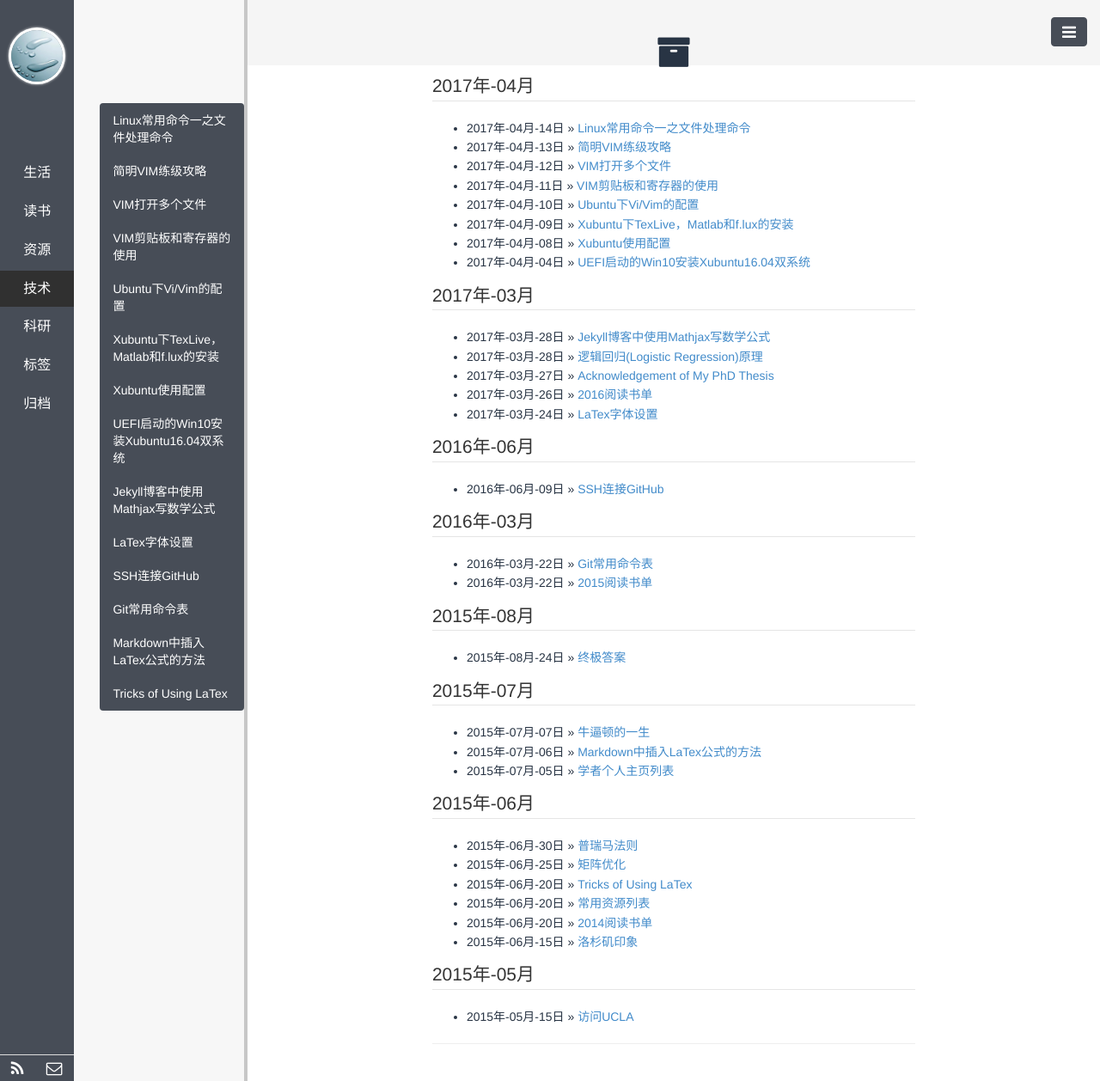
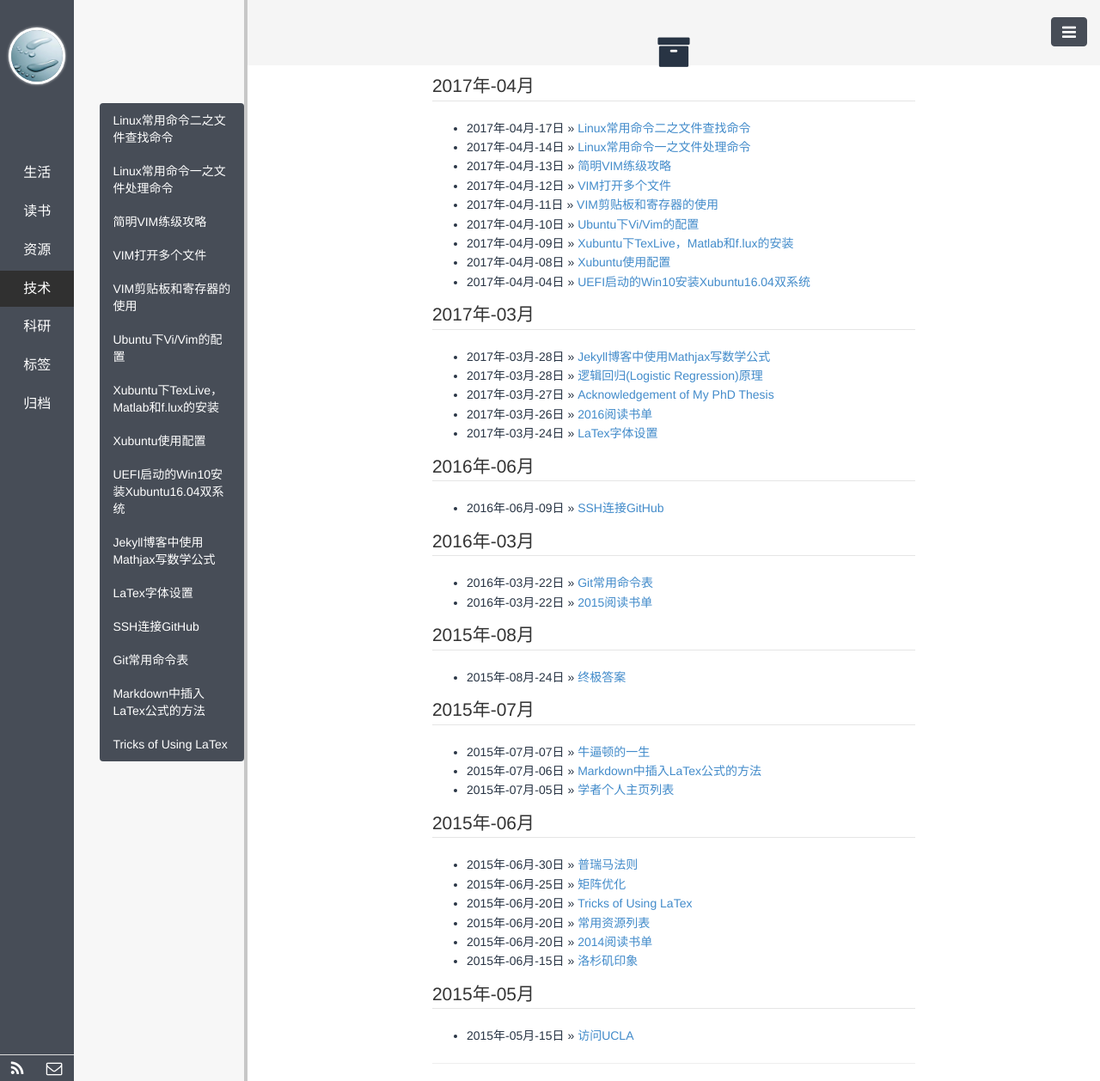
Before and after one commit to polyHong/polyHong.github.io, a Jekyll site: the page built from pages/archive.html, in a window 1280 px wide. Shown: the whole page at 86% size. Built offline with Jekyll 4.4.1, drawn with Linux system fonts in a browser that asks for light colours; Markdown is read by kramdown in place of the engine named in the settings; comment, search, counter and statistics services are not loaded; some of the changed lines change nothing that is shown.

Commit message:
update linux command list2

```diff
--- /dev/null
+++ b/_posts/tech/2017-04-17-linux-command-list2.md
@@ -0,0 +1,120 @@
+---
+layout: post
+title: Linux常用命令二之文件查找命令
+category: 技术
+tags: Linux
+keywords: Ubuntu, Linux
+description:
+---
+
+
+本文对Linux常用命令做一个总结，方便日后查阅。
+
+<h4><strong>(1) which命令</strong></h4>
+<p>
+我们经常在linux要查找某个文件，但不知道放在哪里了，可以使用下
+面的一些命令来搜索:
+<ul>
+<li>&nbsp; &nbsp; &nbsp; &nbsp;which&nbsp;&nbsp;查看可执行文件的位置</li>
+<li>&nbsp; &nbsp; &nbsp; &nbsp;whereis&nbsp;查看文件的位置</li>
+<li>&nbsp; &nbsp; &nbsp; &nbsp;locate&nbsp;&nbsp;&nbsp;配合数据库查看文件位置</li>
+<li>&nbsp; &nbsp; &nbsp; &nbsp;find&nbsp;&nbsp;&nbsp;实际搜寻硬盘查询文件名称</li>
+</ul>
+which命令的作用是，在PATH变量指定的路径中，搜索某个系统命令的位置，并且返回第一
+个搜索结果。也就是说，使用which命令，就可以看到某个系统命令是否存在，以及执行的到底是哪一个位置的命令。
+</p>
+
+<ol>
+<li><strong>命令格式：</strong></li>
+which&nbsp;可执行文件名称
+<li><strong>命令功能：</strong></li>
+which指令会在PATH变量指定的路径中，搜索某个系统命令的位置，并且返回第一个搜索结果
+<li><strong>常用参数：</strong></li>
+<ul>
+<li>-n&nbsp;指定文件名长度，指定的长度必须大于或等于所有文件中最长的文件名</li>
+<li>-p&nbsp;与-n参数相同，但此处的包括了文件的路径</li>
+<li>-w&nbsp;指定输出时栏位的宽度</li>
+<li>-V&nbsp;显示版本信息</li>
+</ul>
+</ol>
+
+<h4><strong>(2) whereis命令</strong></h4>
+<p>
+whereis命令只能用于程序名的搜索，而且只搜索二进制文件（参数-b）、man说明文件（参数-m）和源代码文件（参数-s）。如果省略参数，则返回所有信息。
+</p>
+<p>
+和find相比，whereis查找的速度非常快，这是因为linux系统会将&nbsp;系统内的所有文件都记录在一个数据库文件中，当使用whereis和下面即将介绍的locate时，会从数据库中查找数据，而不是像find命令那样，通&nbsp;过遍历硬盘来查找，效率自然会很高。
+</p>
+<p>
+但是该数据库文件并不是实时更新，默认情况下时一星期更新一次，因此，我们在用whereis和locate&nbsp;查找文件时，有时会找到已经被删除的数据，或者刚刚建立文件，却无法查找到，原因就是因为数据库文件没有被更新。
+</p>
+
+<ol>
+<li><strong>命令格式：</strong></li>
+whereis&nbsp;[-bmsu]&nbsp;[BMS 目录名 -f]文件名
+<li><strong>命令功能：</strong></li>
+whereis命令是定位可执行文件、源代码文件、帮助文件在文件系统中的位置。这些文件的属性应属于原始代码，二进制文件，或是帮助文件。whereis&nbsp;程序还具有搜索源代码、指定备用搜索路径和搜索不寻常项的能力。
+<li><strong>常用参数：</strong></li>
+<ul>
+<li>-b&nbsp;定位可执行文件</li>
+<li>-m&nbsp;定位帮助文件</li>
+<li>-s&nbsp;定位源代码文件</li>
+<li>-u&nbsp;搜索默认路径下除可执行文件、源代码文件、帮助文件以外的其它文件</li>
+<li>-B&nbsp;指定搜索可执行文件的路径</li>
+<li>-M&nbsp;指定搜索帮助文件的路径</li>
+<li>-S&nbsp;指定搜索源代码文件的路径</li>
+</ul>
+</ol>
+
+<h4><strong>(3) locate命令</strong></h4>
+<p>
+locate&nbsp;让使用者可以很快速的搜寻档案系统内是否有指定的档案。其方法是先建立一个包括系统内所有档案名称及路径的数据库，之后当寻找时就只需查询这个数据库，而不必实际深入档案系统之中了。在一般的&nbsp;distribution&nbsp;之中，数据库的建立都被放在&nbsp;contab&nbsp;中自动执行。
+</p>
+
+<ol>
+<li><strong>命令格式：</strong></li>
+locate&nbsp;[选择参数]&nbsp;[样式]
+<li><strong>命令功能：</strong></li>
+<p>
+locate命令可以在搜寻数据库时快速找到档案，数据库由updatedb程序来更新，updatedb是由cron&nbsp;daemon周期性建立的，locate命令在搜寻数据库时比由整个由硬盘资料来搜寻资料来得快，但较差劲的是locate所找到的档案若是最近才建立或&nbsp;刚更名的，可能会找不到，在内定值中，updatedb每天会跑一次，可以由修改crontab来更新设定值。(etc/crontab)
+</p>
+<p>
+locate指定用在搜寻符合条件的档案，它会去储存档案与目录名称的数据库内，寻找合乎范本样式条件的档案或目录录，可以使用特殊字元（如”*”&nbsp;或”?”等）来指定范本样式，如指定范本为kcpa*ner,&nbsp;locate会找出所有起始字串为kcpa且结尾为ner的档案或目录，如名称为kcpartner若目录录名称为kcpa_ner则会列出该目录下包括&nbsp;子目录在内的所有档案。
+</p>
+<p>
+locate指令和find找寻档案的功能类似，但locate是透过update程序将硬盘中的所有档案和目录资料先建立一个索引数据库，在&nbsp;执行loacte时直接找该索引，查询速度会较快，索引数据库一般是由操作系统管理，但也可以直接下达update强迫系统立即修改索引数据库。
+</p>
+<li><strong>常用参数：</strong></li>
+<ul>
+<li>-e&nbsp;将排除在寻找的范围之外。</li>
+<li>-l&nbsp;如果 是 1．则启动安全模式。在安全模式下，使用者不会看到权限无法看到	的档案。这会始速度减慢，因为 locate 必须至实际的档案系统中取得档案的权限资料。</li>
+<li>-f&nbsp;将特定的档案系统排除在外，例如我们没有到理要把 proc 档案系统中的档案放在资料库中。</li>
+<li>-q&nbsp;安静模式，不会显示任何错误讯息。</li>
+<li>-n&nbsp;至多显示n个输出。</li>
+<li>-r&nbsp;使用正规运算式做寻找的条件。</li>
+<li>-o&nbsp;指定资料库存的名称。</li>
+<li>-d&nbsp;指定资料库的路径</li>
+<li>-h&nbsp;显示辅助讯息</li>
+<li>-V&nbsp;显示程式的版本讯息</li>
+</ul>
+</ol>
+
+
+<h4><strong>(4) find命令概览</strong></h4>
+<p>
+Linux下find命令在目录结构中搜索文件，并执行指定的操作。Linux下find命令提供了相当多的查找条件，功能很强大。由于find具有强大的功能，所以它的选项也很多，其中大部分选项都值得我们花时间来了解一下。即使系统中含有网络文件系统( NFS)，find命令在该文件系统中同样有效，只你具有相应的权限。 在运行一个非常消耗资源的find命令时，很多人都倾向于把它放在后台执行，因为遍历一个大的文件系统可能会花费很长的时间(这里是指30G字节以上的文件系统)。
+</p>
+
+<ol>
+<li><strong>命令格式：</strong></li>
+find&nbsp;pathname&nbsp;-options &nbsp;[-print -exec -ok ...]
+<li><strong>命令功能：</strong></li>
+用于在文件树种查找文件，并作出相应的处理
+<li><strong>命令参数：</strong></li>
+<ul>
+<li>pathname: find命令所查找的目录路径。例如用.来表示当前目录，用/来表示系统根目录。 </li>
+<li>-print&nbsp;find命令将匹配的文件输出到标准输出。 </li>
+<li>-exec&nbsp;find命令对匹配的文件执行该参数所给出的shell命令。相应命令的形式为'command' { } \;，注意{ }和\；之间的空格。 </li>
+<li>-ok&nbsp;和-exec的作用相同，只不过以一种更为安全的模式来执行该参数所给出的shell命令，在执行每一个命令之前，都会给出提示，让用户来确定是否执行。</li>
+</ul>
+</ol>
```
Also changed, not shown: _posts/tech/2017-04-14-linux-command-list1.md (line endings or trailing spaces), 1 other file.
